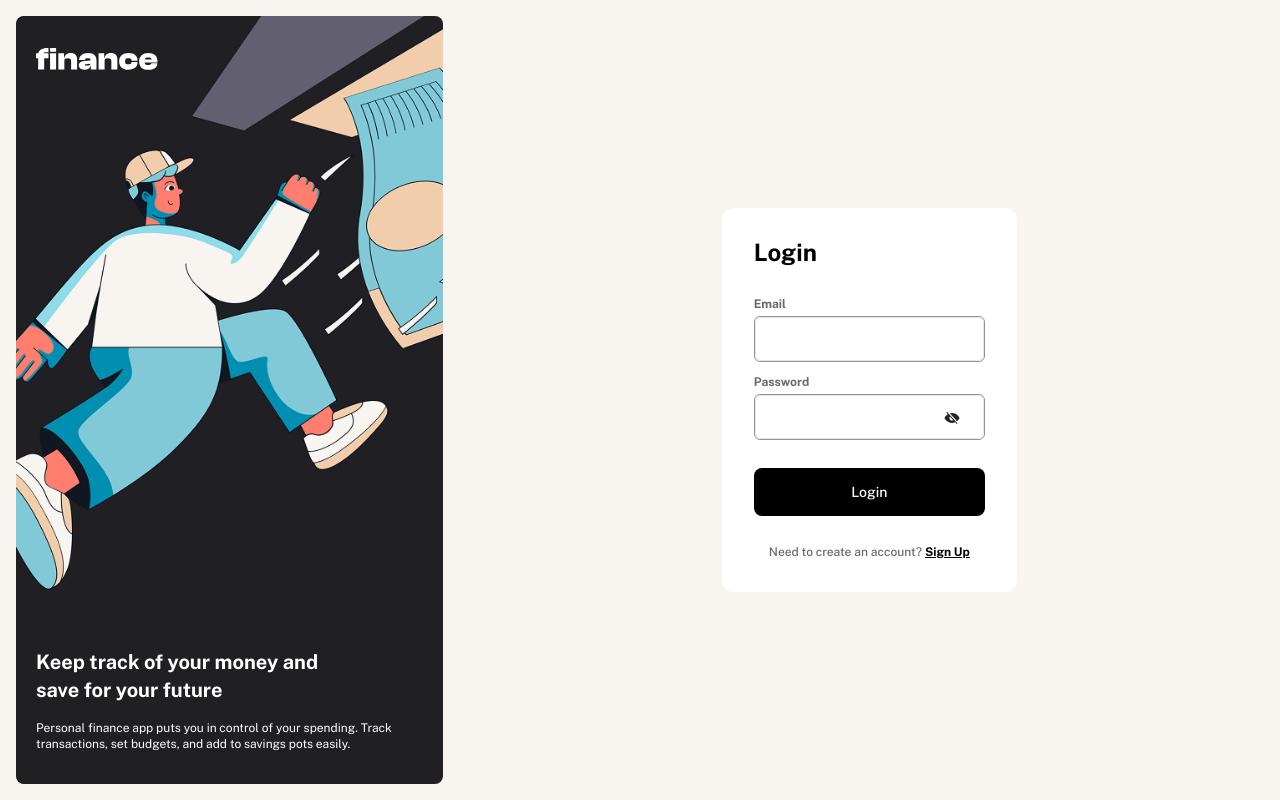
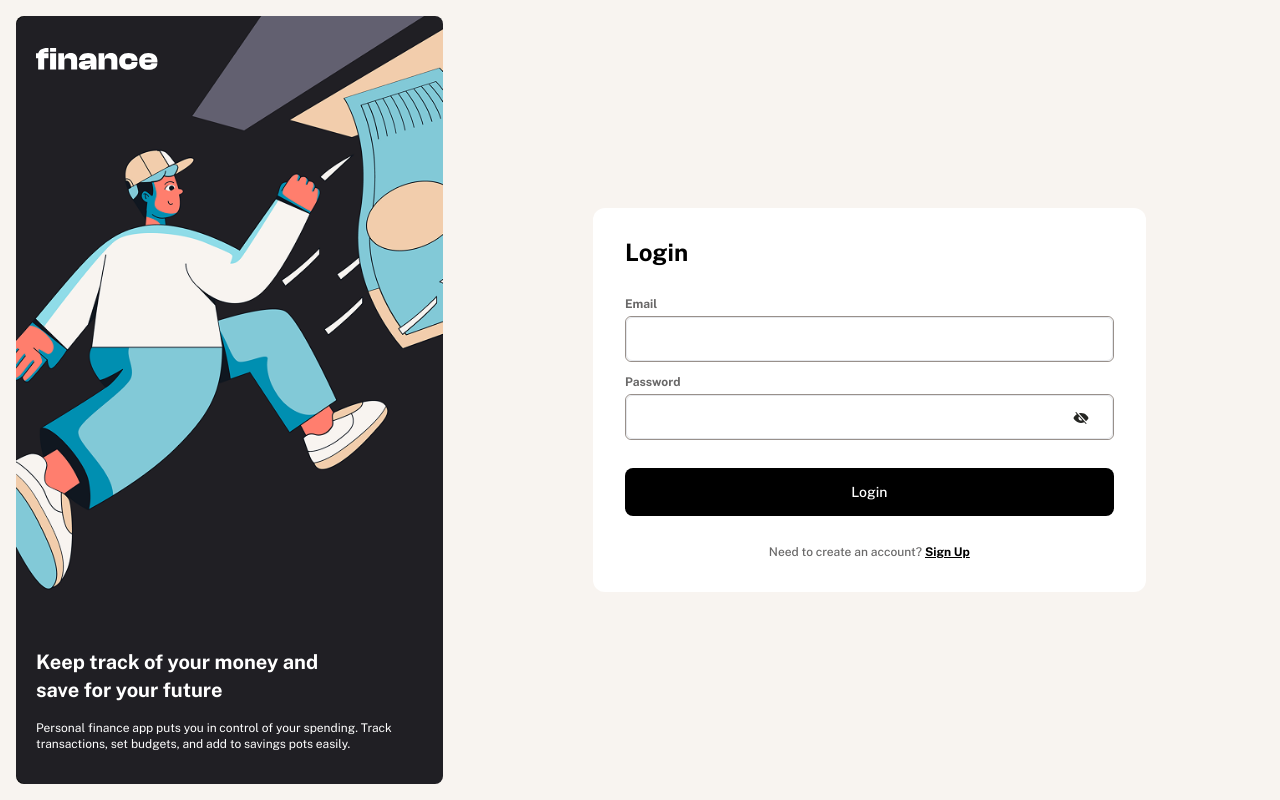
Before and after one commit to SonOfMan12316/mancyDev-finance-tracker, a React (Vite) app: page /sign-in in a window 1280 px wide. Built offline with nearby package versions, Linux system fonts and the light colour scheme; no server answers.

Commit message:
missed the changes i made for global styling

```diff
--- a/src/App.css
+++ b/src/App.css
@@ -61,3 +61,25 @@ input::-webkit-inner-spin-button {
 input[type="number"] {
   -moz-appearance: textfield;
 }
+
+.form {
+  width: 100%;
+}
+
+@media screen and (min-width: 375px) {
+  .form {
+    width: 90%;
+  }
+}
+
+@media screen and (min-width: 540px) {
+  .form {
+    width: 75%;
+  }
+}
+
+@media screen and (min-width: 768px) {
+  .form {
+    width: 70%;
+  }
+}
```
